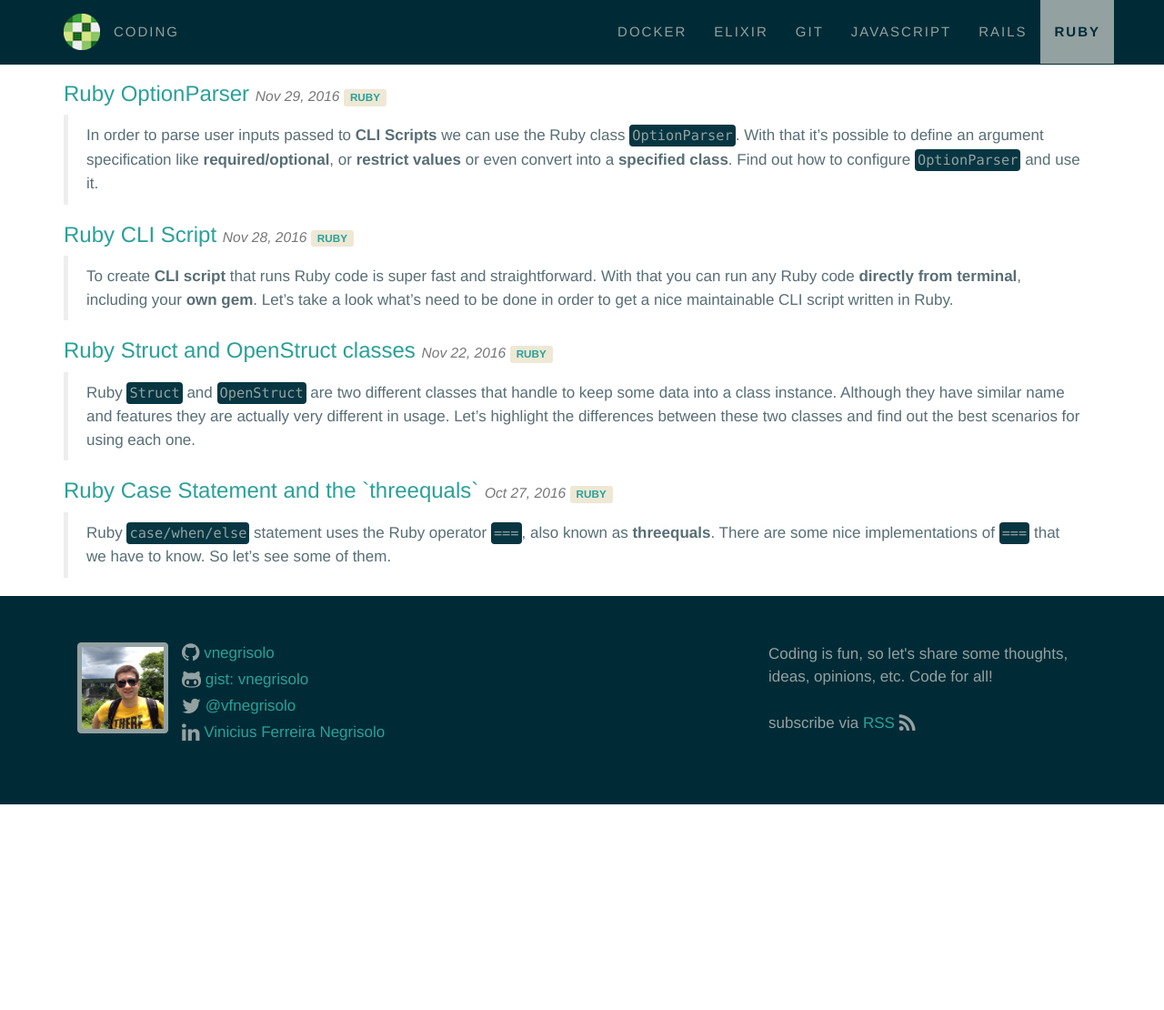
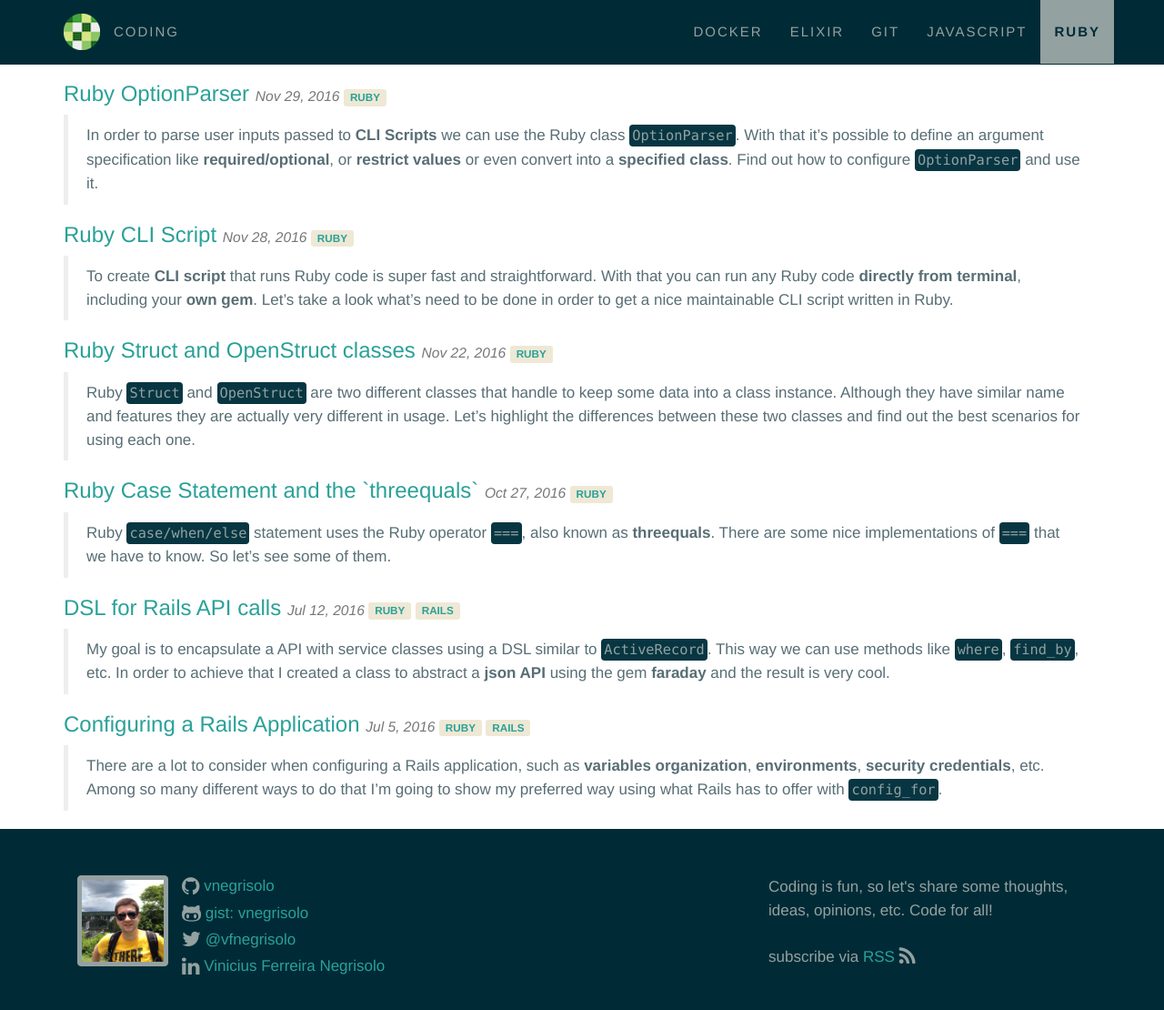
Before and after one commit to vnegrisolo/vnegrisolo.github.io, a Jekyll site: the page built from ruby/index.html, in a window 1280 px wide and 1141 px high. Shown: the top 1110 px of the window at 91% size. Built offline with Jekyll 4.4.1, drawn with Linux system fonts in a browser that asks for light colours.

Commit message:
🚚  Move posts from rails into ruby category

```diff
--- a/_posts/rails/2016-07-05-configuring-rails-app.md
+++ b/_posts/ruby/2016-07-05-configuring-rails-app.md
@@ -3,7 +3,8 @@ layout: post
 title:  "Configuring a Rails Application"
 date:   2016-07-05 12:00:00
 last_modified_at: 2016-07-25 12:00:00
-categories: rails
+categories: ruby
+tags: rails
 ---
 
 There are a lot to consider when configuring a Rails application, such as **variables organization**, **environments**, **security credentials**, etc. Among so many different ways to do that I'm going to show my preferred way using what Rails has to offer with `config_for`.
--- a/_posts/rails/2016-07-12-dsl-for-rails-api-calls.md
+++ b/_posts/ruby/2016-07-12-dsl-for-rails-api-calls.md
@@ -3,7 +3,8 @@ layout: post
 title:  "DSL for Rails API calls"
 date:   2016-07-12 12:00:00
 last_modified_at: 2016-08-05 12:00:00
-categories: rails
+categories: ruby
+tags: rails
 ---
 
 My goal is to encapsulate a API with service classes using a DSL similar to `ActiveRecord`. This way we can use methods like `where`, `find_by`, etc. In order to achieve that I created a class to abstract a **json API** using the gem **faraday** and the result is very cool.
--- a/rails/index.html
+++ /dev/null
@@ -1,5 +0,0 @@
----
-layout: posts
-last_modified_at: 2016-08-05 12:00:00
-category: rails
----
```
